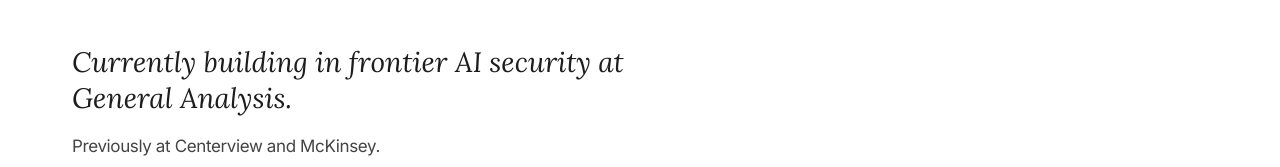
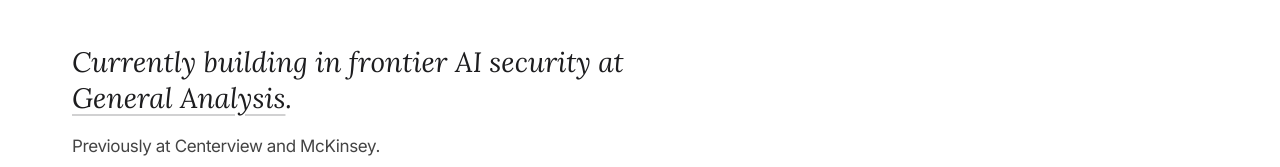
Before and after one commit to amastretta11/webdesign, a Next.js app: page / in a window 1280 px wide. Shown: the part 148-315 px from the top of the page. Built offline with nearby package versions, Linux system fonts and the light colour scheme.

Commit message:
hero: link General Analysis to generalanalysis.com
Co-Authored-By: Claude Opus 4.7 (1M context) <noreply@anthropic.com>

```diff
--- a/components/Hero.tsx
+++ b/components/Hero.tsx
@@ -56,7 +56,16 @@ export default function Hero() {
           className="font-display italic text-ink leading-[1.3] tracking-normal"
           style={{ fontSize: "clamp(20px, 2.5vw, 28px)" }}
         >
-          Currently building in frontier AI security at General Analysis.
+          Currently building in frontier AI security at{" "}
+          <a
+            href="https://generalanalysis.com/"
+            target="_blank"
+            rel="noopener noreferrer"
+            className="underline decoration-ink/20 underline-offset-[6px] hover:decoration-ink transition-colors"
+          >
+            General Analysis
+          </a>
+          .
         </p>
         <div
           data-bio
```
